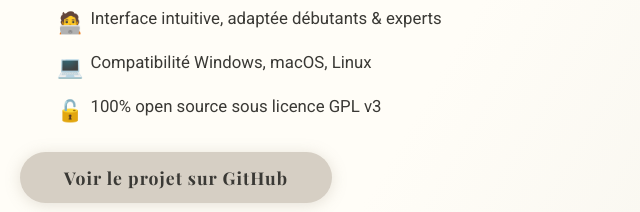
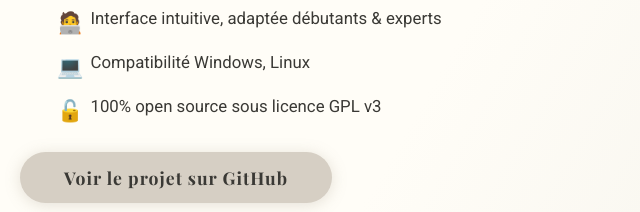
Before and after one commit to raidos23/PyCompiler_Pro-, a plain HTML site: page index.html in a window 1280 px wide. Shown: the part 371-583 px from the top of the page, 251-891 px from the left. Drawn offline with nearby package versions, Linux system fonts and the light colour scheme.

Commit message:
Update index.html

```diff
--- a/index.html
+++ b/index.html
@@ -199,7 +199,7 @@
         <li><span class="ico">⚡</span>Compilation multi-fichiers et multi-dossiers ultra-rapide</li>
         <li><span class="ico">📦</span>Gestion avancée des modules, dépendances et environnements</li>
         <li><span class="ico">🧑‍💻</span>Interface intuitive, adaptée débutants & experts</li>
-        <li><span class="ico">💻</span>Compatibilité Windows, macOS, Linux</li>
+        <li><span class="ico">💻</span>Compatibilité Windows, Linux</li>
         <li><span class="ico">🔓</span>100% open source sous licence GPL v3</li>
       </ul>
       <div class="text-center">
```
